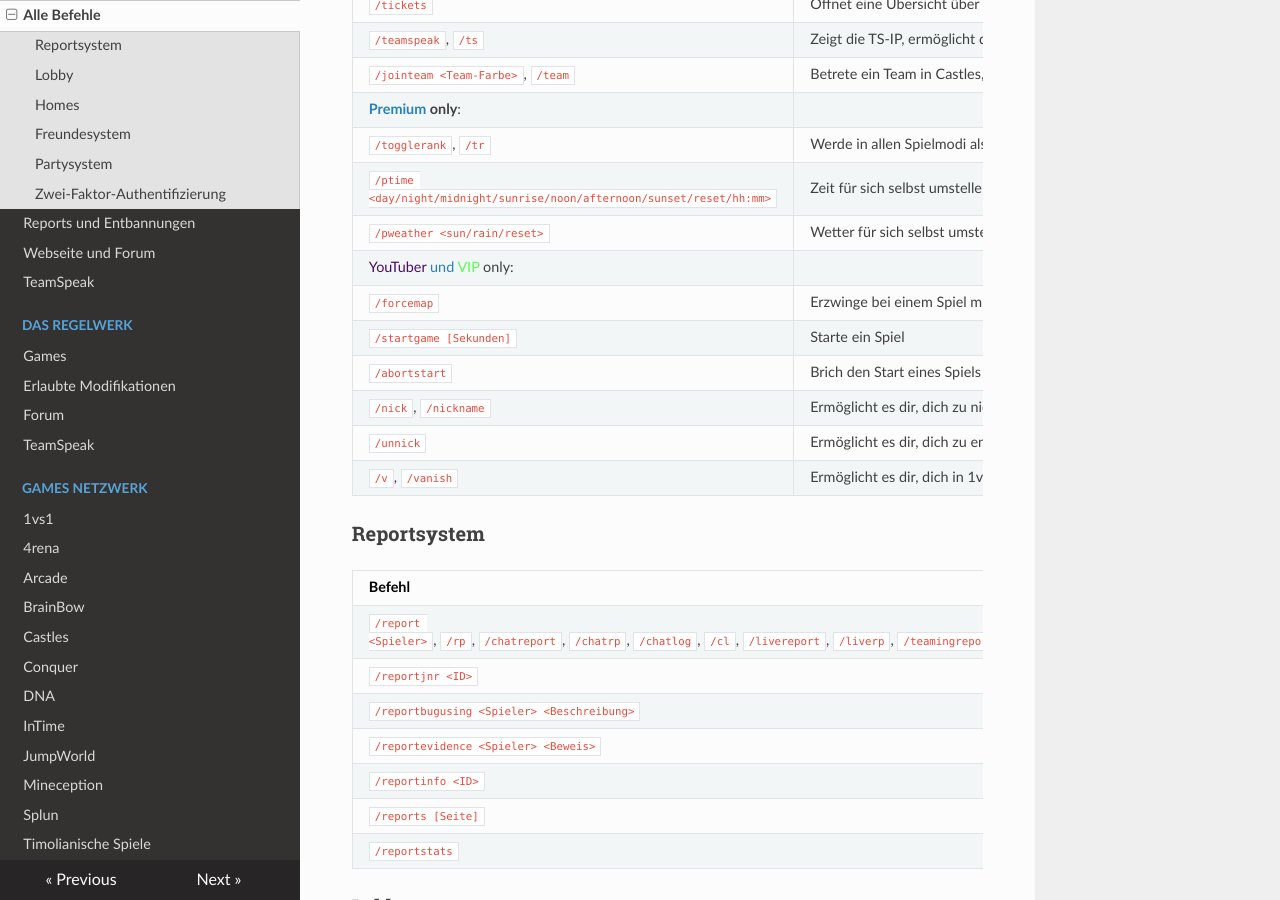
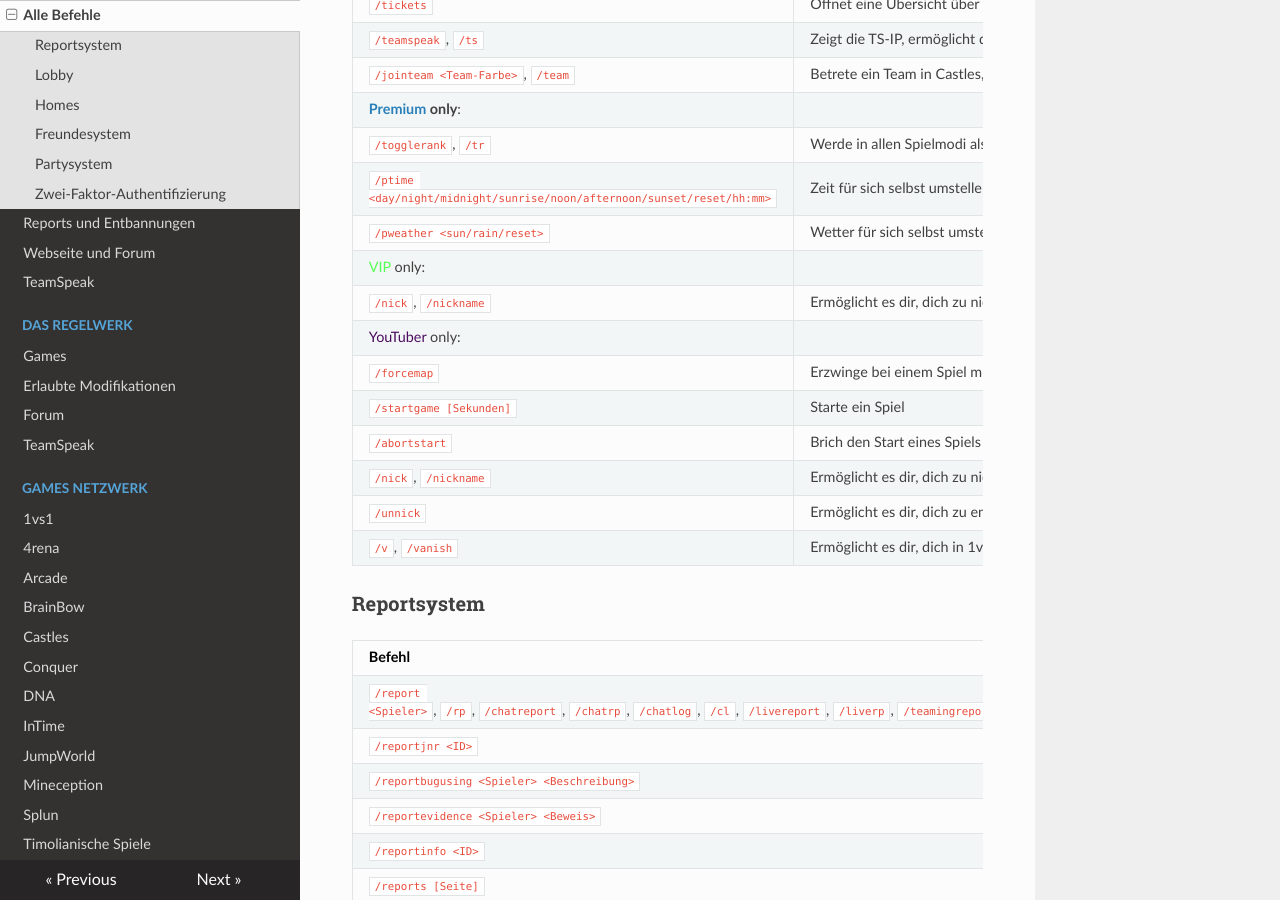
Before and after one commit to TimoliaDE/HowTo, an MkDocs documentation site: the page built from docs/commands.md, in a window 1280 px wide and 900 px high, scrolled down 1082 px. Built offline with MkDocs 1.6.1, drawn with Linux system fonts in a browser that asks for light colours; nearby versions of some CDN libraries; old or Windows-style settings are respelled for this version of MkDocs.

Commit message:
Update commands.md

```diff
--- a/docs/commands.md
+++ b/docs/commands.md
@@ -34,7 +34,9 @@ Diese Befehle sind global nutzbar und stehen dir jederzeit zur Verfügung.
 | `/togglerank`, `/tr`            | Werde in allen Spielmodi als normaler Spieler angezeigt |
 | `/ptime <day/night/midnight/sunrise/noon/afternoon/sunset/reset/hh:mm>` | Zeit für sich selbst umstellen |
 | `/pweather <sun/rain/reset>`    | Wetter für sich selbst umstellen |
-| [<span style="color:#4C0B5F">YouTuber</span> und <span style="color:#55FF55">VIP</span>](/ranks/youtube/) only: | |
+| [<span style="color:#55FF55">VIP</span>](/ranks/youtube/) only: | |
+| `/nick`, `/nickname`            | Ermöglicht es dir, dich zu nicken |
+| [<span style="color:#4C0B5F">YouTuber</span>](/ranks/youtube/) only: | |
 | `/forcemap`                     | Erzwinge bei einem Spiel mit Voting-System eine bestimmte Map |
 | `/startgame [Sekunden]`         | Starte ein Spiel |
 | `/abortstart`                   | Brich den Start eines Spiels ab |
```
